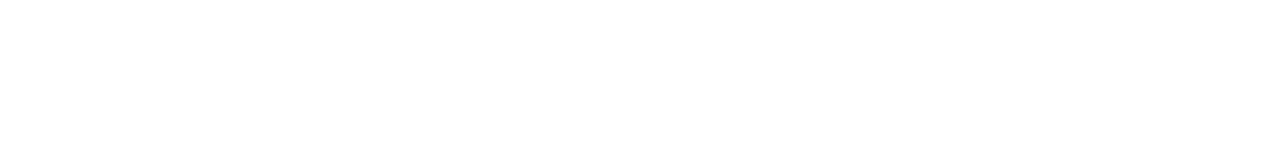
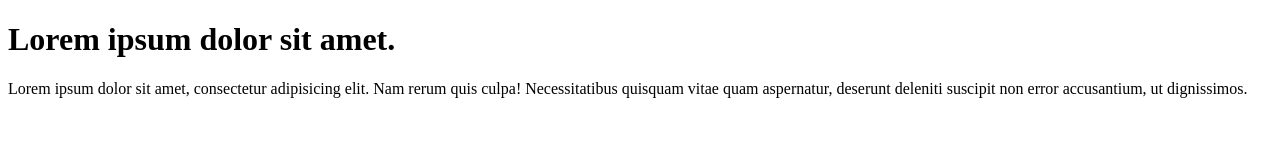
Before and after one commit to acidcrash2005/git_test_couch, a plain HTML site: page index.html in a window 1280 px wide. Drawn offline with Linux system fonts and the light colour scheme.

Commit message:
First text added

```diff
--- a/index.html
+++ b/index.html
@@ -5,6 +5,7 @@
     <title>Document</title>
 </head>
 <body>
-
+    <h1>Lorem ipsum dolor sit amet.</h1>
+    <p>Lorem ipsum dolor sit amet, consectetur adipisicing elit. Nam rerum quis culpa! Necessitatibus quisquam vitae quam aspernatur, deserunt deleniti suscipit non error accusantium, ut dignissimos.</p>
 </body>
 </html>
```
